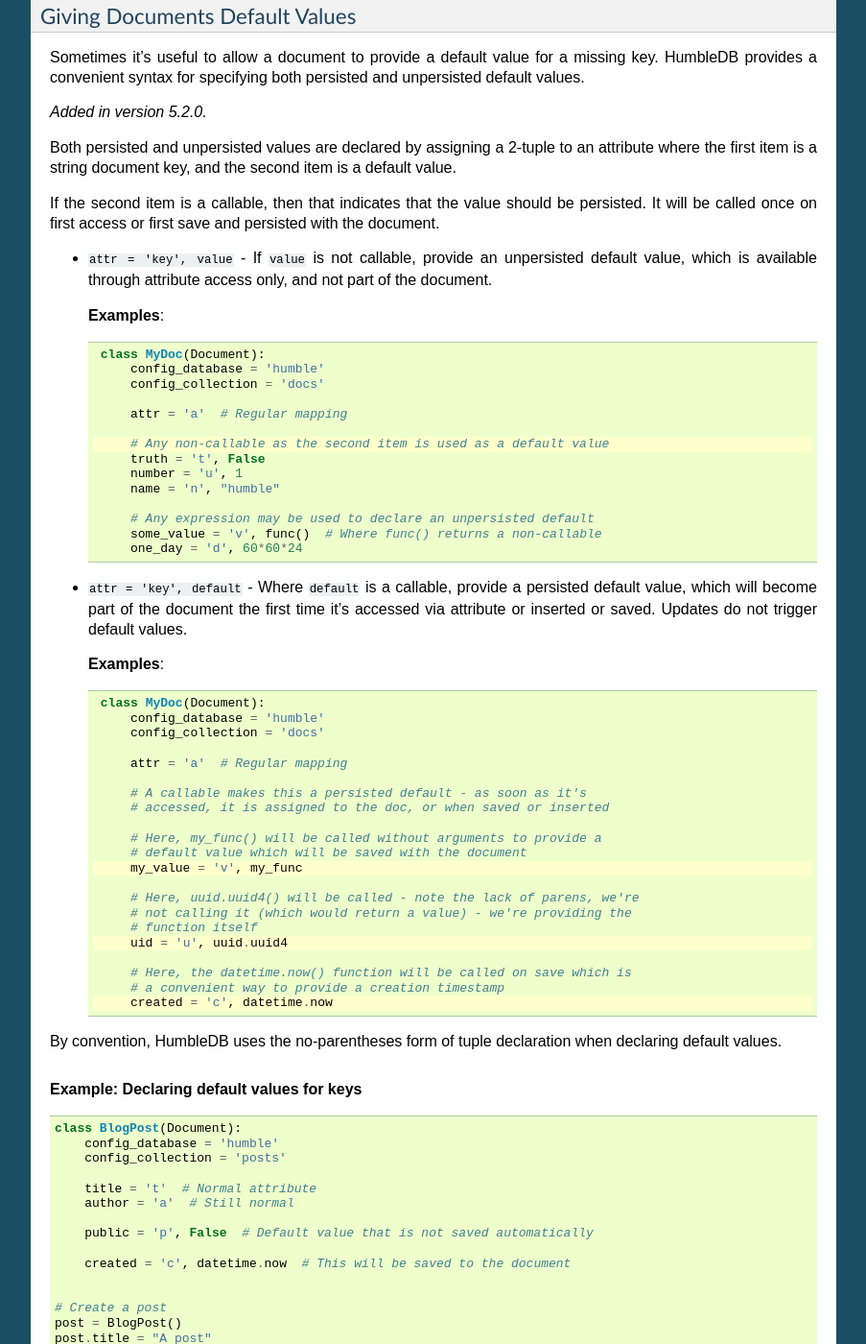
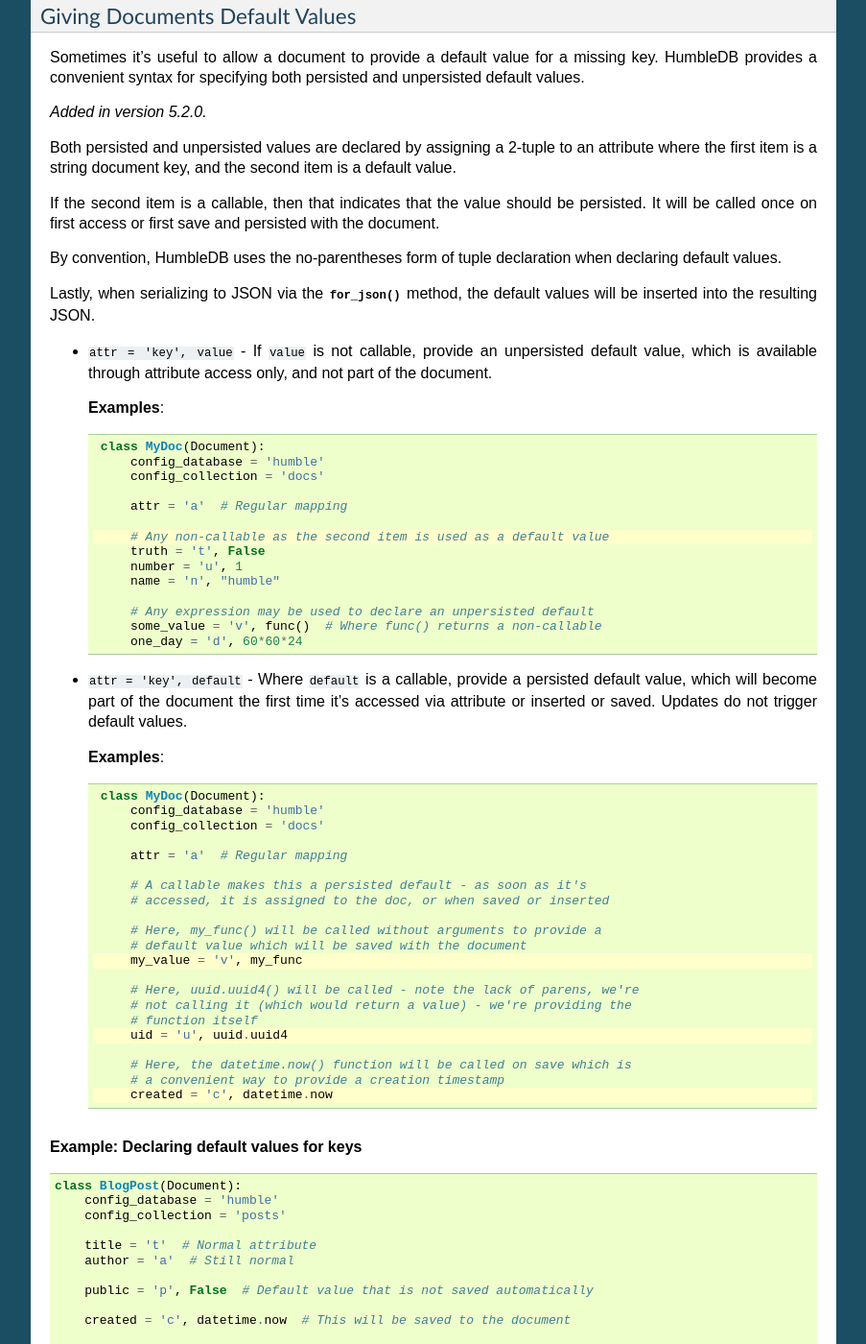
Before and after one commit to shakefu/humbledb, a Sphinx documentation site: the page built from docs/tutorial.rst, in a window 1280 px wide and 1400 px high, scrolled down 4080 px. Shown: the whole window at 96% size, without its empty margins (198-1101 px from the left). Built offline with Sphinx 7.4.7, drawn with Linux system fonts in a browser that asks for light colours.

Commit message:
Add note about JSON.

```diff
--- a/docs/tutorial.rst
+++ b/docs/tutorial.rst
@@ -294,6 +294,13 @@ If the second item is a callable, then that indicates that the value
 should be persisted. It will be called once on first access or first save and
 persisted with the document.
 
+By convention, HumbleDB uses the no-parentheses form of tuple
+declaration when declaring default values.
+
+Lastly, when serializing to JSON via the
+:meth:`~humbledb.document.Document.for_json` method, the default values will be
+inserted into the resulting JSON.
+
 * ``attr = 'key', value`` - If ``value`` is not callable, provide an
   unpersisted default value, which is available through attribute access only,
   and not part of the document.
```
Also changed, not shown: other parts of docs/tutorial.rst (+0 -4 lines).
